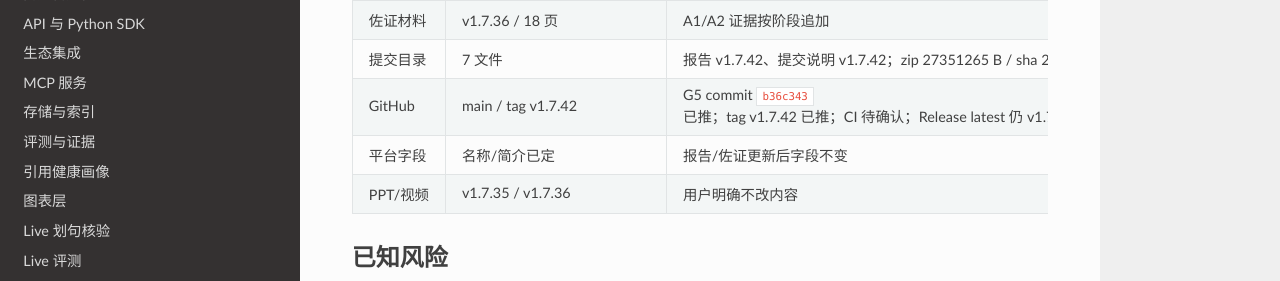
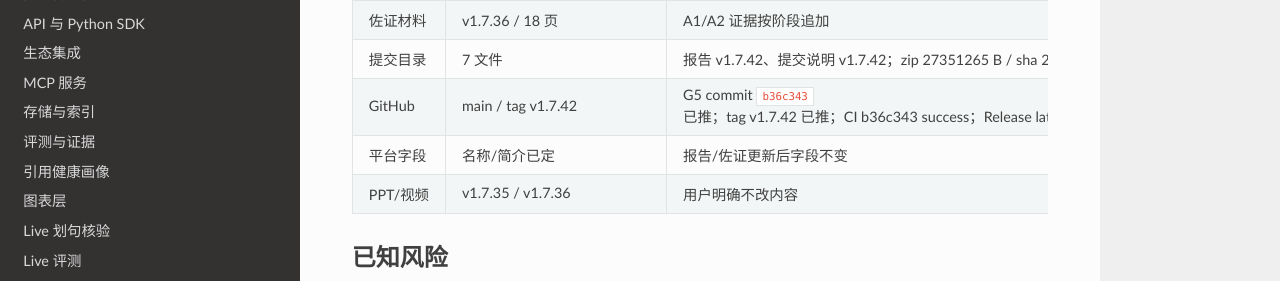
Before and after one commit to kkk431/citeguard-cn, an MkDocs documentation site: the page built from docs/materials_audit.md, in a window 1280 px wide. Shown: the part 333-614 px from the top of the page. Built offline with MkDocs 1.6.1, drawn with Linux system fonts in a browser that asks for light colours; nearby versions of some CDN libraries.

Commit message:
docs: record G5 CI green

```diff
--- a/docs/materials_audit.md
+++ b/docs/materials_audit.md
@@ -8,7 +8,7 @@
 | 资源清单 | v1.7.36 / 2 页 | 无不新增第三方依赖 | 可保持 |
 | 佐证材料 | v1.7.36 / 18 页 | A1/A2 证据按阶段追加 | 后续阶段统一更新 |
 | 提交目录 | 7 文件 | 报告 v1.7.42、提交说明 v1.7.42；zip 27351265 B / sha 221e02b1 | 已更新 |
-| GitHub | main / tag v1.7.42 | G5 commit `b36c343` 已推；tag v1.7.42 已推；CI 待确认；Release latest 仍 v1.7.36（无 token/浏览器网络暂不可建新版） | 部分完成 |
+| GitHub | main / tag v1.7.42 | G5 commit `b36c343` 已推；tag v1.7.42 已推；CI b36c343 success；Release latest 仍 v1.7.36（无 token/浏览器网络暂不可建新版） | 部分完成 |
 | 平台字段 | 名称/简介已定 | 报告/佐证更新后字段不变 | 待确认 |
 | PPT/视频 | v1.7.35 / v1.7.36 | 用户明确不改内容 | 保持 |
 
```
